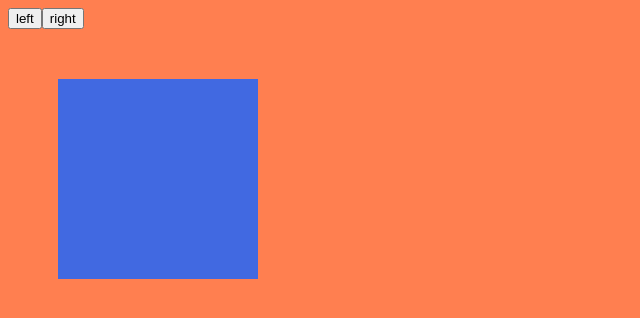
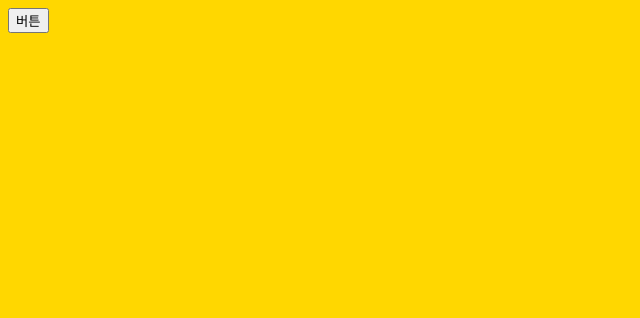
Before and after one commit to 2Joopiter/first-react, a React (Create React App) app: page / in a window 1280 px wide. Shown: the top 318 px of the page, without its empty margins (0-640 px from the left). Built offline with nearby package versions, Linux system fonts and the light colour scheme.

Commit message:
참조객체는 해당 렌더링 타임에 바로 변경값 적용됨

```diff
--- a/src/App.jsx
+++ b/src/App.jsx
@@ -1,30 +1,24 @@
-import { useRef } from 'react';
+import { useRef, useState } from 'react';
 import './App.scss';
 
-// useRef에서 알아야 되는 사항 핵심정리
-// 1. DOM 참조객체에 담는 법
-// 1-1. const 변수명 = useRef(null); -> 돔을 담을 빈 참조객체 생성
-// 1-2. <div ref={변수명}></div> -> 원하는 JS 요소에 참조객체 연결
-// 1-3. 변수명.current.style~  -> 참조객체에 담겨있는 DOM 호출
-
-// 2. 모션작업시 화면 재랜더링 하지 않으면서 수치값 변경하는 방법
-// 2-1. const num = useRef(초기수치);
-// 2-2. num.current = 변경할 수치값
+//useRef는 해당 렌더링사이클에 바로 변경사항 반영
+//state는 다음번 렌더링 사이클에 변경사항 반영
 
 export default function App() {
-	const num = useRef(0);
-	const refBox = useRef(null);
+	console.log('render');
+	let num1 = useRef(0);
+	const [Num2, setNum2] = useState(0);
 
-	const rotation = (count) => {
-		refBox.current.style.transform = `rotate(${count * 45}deg)`;
+	const handleClick = () => {
+		num1.current++;
+		setNum2(Num2 + 1);
+		console.log('num1', num1.current);
+		console.log('num2', Num2);
 	};
 
 	return (
 		<>
-			<button onClick={() => rotation(--num.current)}>left</button>
-			<button onClick={() => rotation(++num.current)}>right</button>
-
-			<div ref={refBox} className='box'></div>
+			<button onClick={ handleClick }>버튼</button>
 		</>
 	);
 }
--- a/src/App.scss
+++ b/src/App.scss
@@ -1,5 +1,5 @@
 body {
-	background-color: coral;
+	background: gold;
 }
 
 .box {
```
